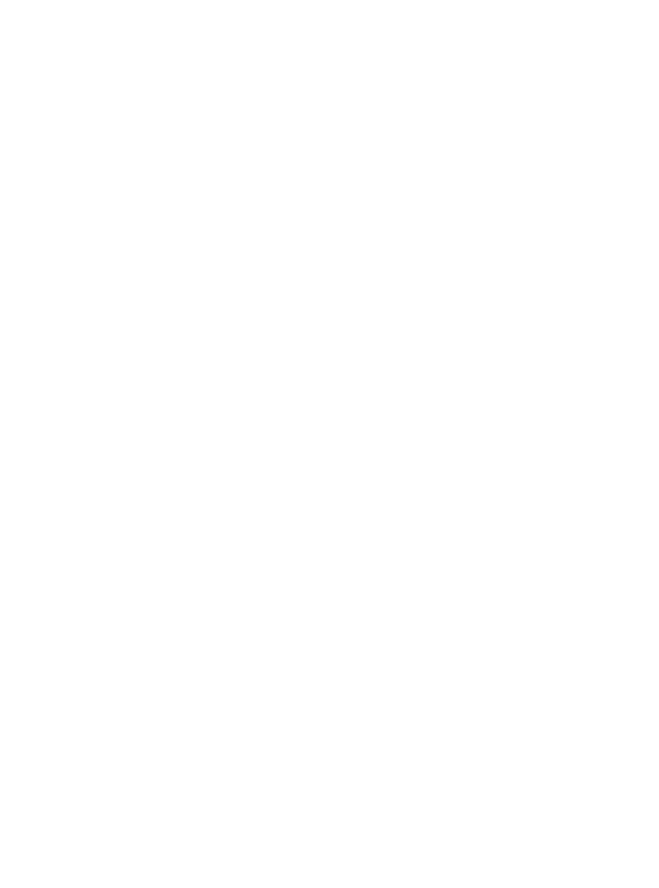
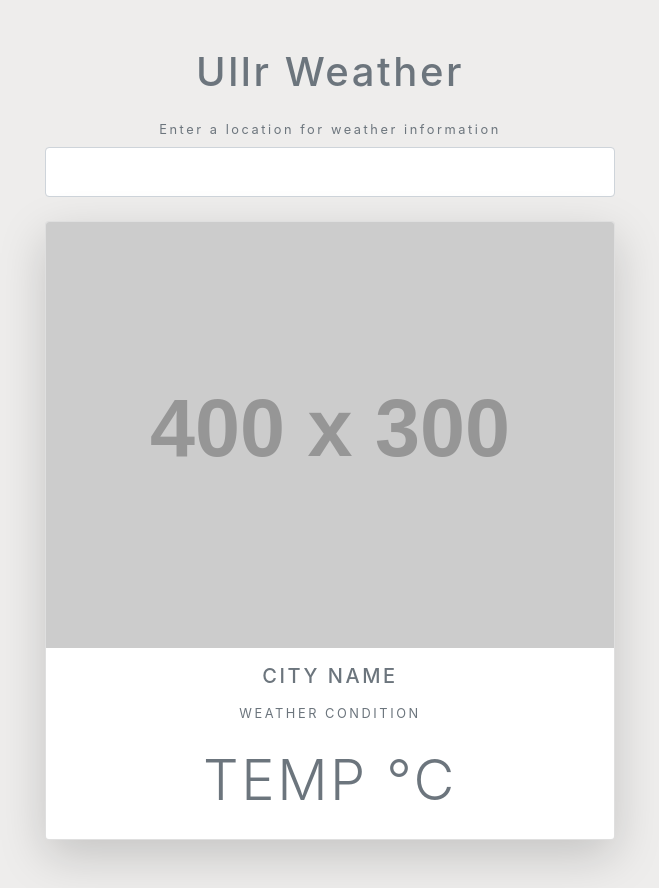
Before and after one commit to Hrolgar/Ullr-Weather, a plain HTML site: page index.html in a window 1280 px wide. Shown: the whole page, without its empty margins (310-969 px from the left). Before the commit the page ends 800 px from the top, so only its background shows below. Drawn offline with nearby package versions, Linux system fonts and the light colour scheme; placeholder pictures from the web are drawn by us.

Commit message:
HTML and CSS scaffold is up

```diff
--- a/index.html
+++ b/index.html
@@ -15,6 +15,32 @@
     <title>Ullr Weather</title>
   </head>
   <body>
-    <script src="/app.js"></script>
+    <div class="container my-5 mx-auto">
+      <h1 class="text-muted text-center my-4">Ullr Weather</h1>
+      <form class="change-location my-4 text-center text-muted">
+        <label for="city">Enter a location for weather information</label>
+        <input type="text" name="city" class="form-control p-4" />
+      </form>
+
+      <div class="card shadow-lg rounded">
+        <img
+          src="https://via.placeholder.com/400x300"
+          class="time card-img-top"
+        />
+        <div class="icon bg-light mx-auto text-center"><!-- Icon --></div>
+        <div class="text-muted text-uppercase text-center details">
+          <h5 class="my-3">City Name</h5>
+          <div class="my-3">Weather Condition</div>
+          <div class="display-4 my-4">
+            <span>temp</span>
+            <span>&deg;C</span>
+          </div>
+        </div>
+      </div>
+    </div>
+
+    <!-- Scripts -->
+    <script src="/scripts/forecast.js"></script>
+    <script src="/scripts/app.js"></script>
   </body>
 </html>
--- a/styles.css
+++ b/styles.css
@@ -0,0 +1,9 @@
+body {
+  background-color: #eeedec;
+  letter-spacing: 0.2em;
+  font-size: 0.8em;
+}
+
+.container {
+  max-width: 600px;
+}
```
Also changed, not shown: scripts/app.js (added), scripts/forecast.js (added).
